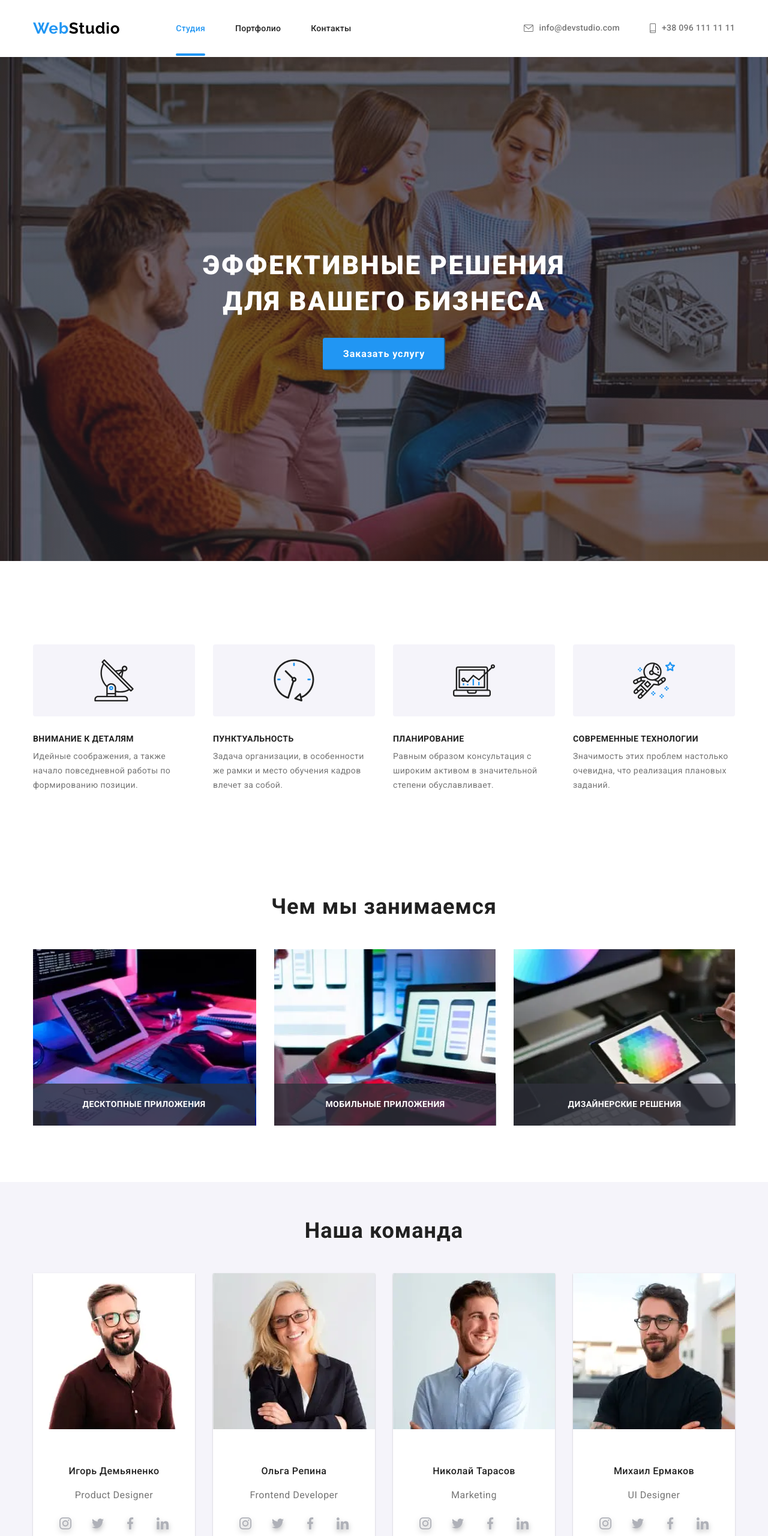
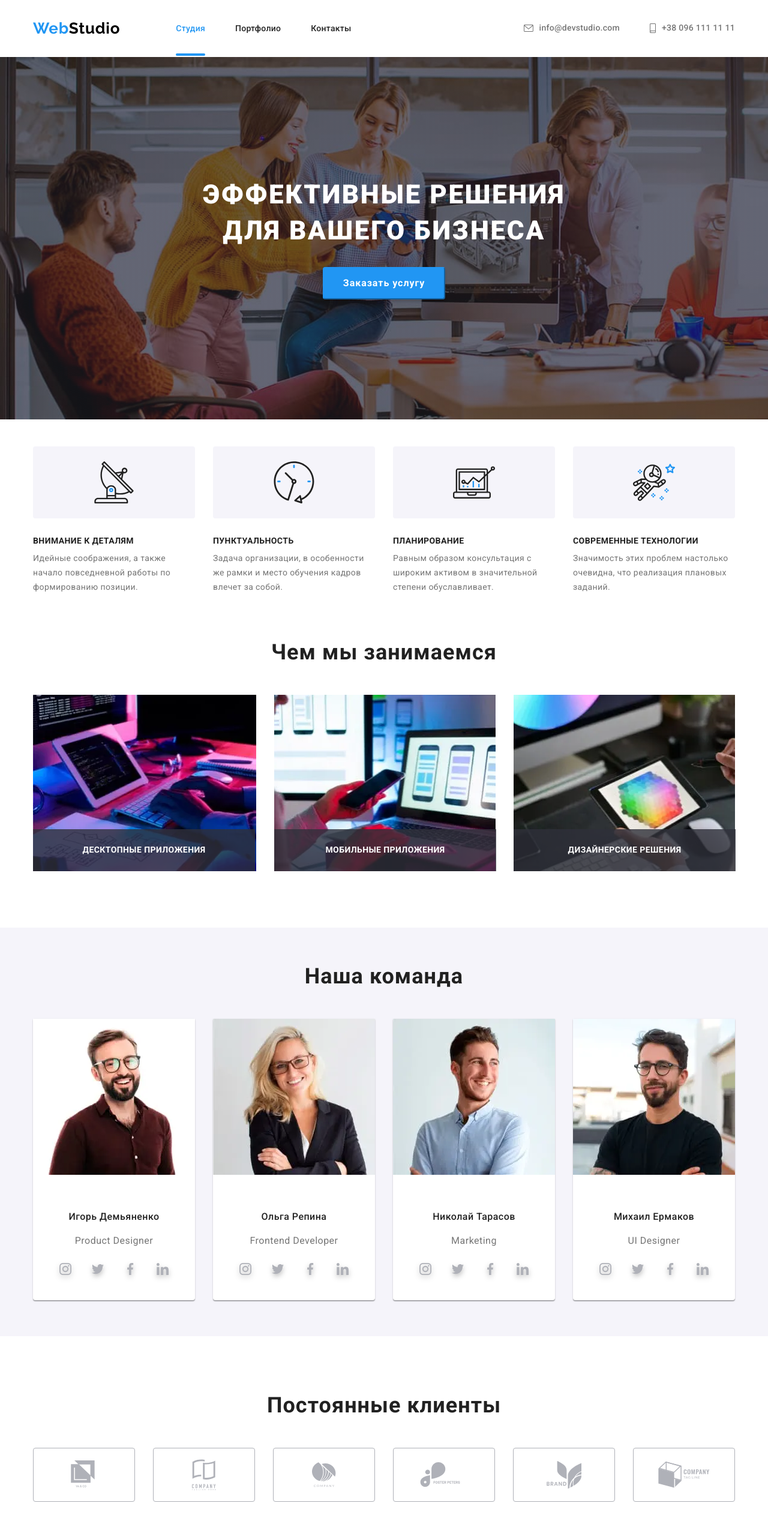
Before and after one commit to OlyaArta/goit-markup-hw-08, a plain HTML site: page index.html in a window 1280 px wide. Shown: the top 2560 px of the page at 60% size. Drawn offline with nearby package versions, Linux system fonts and the light colour scheme.

Commit message:
исправляет ошибки с марджинами

```diff
--- a/sass/layout/_clients.scss
+++ b/sass/layout/_clients.scss
@@ -15,6 +15,9 @@
 
   .clients__list {
     display: flex;
+    flex-wrap: wrap;
+      margin-left: -30px;
+      margin-top: -30px;
   }
 
   .clients__item {
@@ -59,13 +62,13 @@
       line-height: 1.18;
     }
 
-    .clients__list {
-      flex-wrap: wrap;
-      margin-left: -30px;
-    }
-
     .clients__item {
       flex-basis: calc(100% / 2 - 30px);
+    }
+    @media screen and (max-width: 767px) {
+      .container {
+        width: 480px;
+      }
     }
 
   @media screen and (min-width: 768px) {
@@ -81,6 +84,10 @@
     .clients__link {
       width: 226px;
       height: 90px;
+    }
+
+    .container {
+      margin: 0 auto;
     }
   }
 
--- a/sass/layout/_footer.scss
+++ b/sass/layout/_footer.scss
@@ -9,6 +9,7 @@
     flex-direction: column;
     justify-content: center;
     align-items: center;
+    margin: 0 auto;
   }
 
   .footer-box {
@@ -182,14 +183,10 @@
         flex-wrap: wrap;
         align-items: baseline;
         justify-content: space-around;
-    }
-
-    .footer-social__container {
-        margin-bottom: 60px;
+        margin: 0 auto;
     }
 
     .footer-box {
-        margin-right: 70px;
         margin-bottom: 0;
     }
 
@@ -197,13 +194,13 @@
         display: flex;
         flex-direction: column;
         width: 206px;
-        margin-left: 165px;
     }
 
     .footer-form__container {
         display: flex;
         flex-direction: column;
         width: 765px;
+        margin-top: 30px;
     }
 
     .footer-form {
--- a/sass/layout/_hero.scss
+++ b/sass/layout/_hero.scss
@@ -76,7 +76,9 @@
         url('../images/bg/hero-tablet.jpg');
         min-height: 400px;
         max-width: 765px;
+        margin: 0 auto;
     }
+
     @media (min-device-pixel-ratio: 2),
       (min-resolution: 192dpi),
       (min-resolution: 2dppx) {
@@ -94,6 +96,7 @@
       flex-direction: column;
       padding-bottom: 118px;
       padding-top: 118px;
+
     }
   }
 
@@ -124,6 +127,11 @@
       max-width: 696px;
       font-size: 44px;
       line-height: 1.36;
+    }
+
+    .hero__container {
+      padding-top: 0;
+      padding-bottom: 0;
     }
 
 }
--- a/sass/layout/_portfolio.scss
+++ b/sass/layout/_portfolio.scss
@@ -1,6 +1,7 @@
 .menu-nav {
     background-color: #ffffff;
     padding-top: 60px;
+    margin: 0 auto;
   }
 
   /* --- filter---*/
@@ -14,7 +15,7 @@
     display: inline-block;
     &:not(:last-child) {
       margin-right: 8px;
-      margin-bottom: 15px;
+
     }
   }
 
--- a/sass/layout/_skills-container.scss
+++ b/sass/layout/_skills-container.scss
@@ -1,6 +1,7 @@
 .skills__container {
     padding-top: 45px;
     padding-bottom: 45px;
+    margin: 0 auto;
 }
 
 .skills__box {
@@ -53,6 +54,11 @@
 
     .skills__title {
         text-align: start;
+    }
+
+    .section {
+        padding-top: 0;
+        padding-bottom: 0;
     }
 }
 
--- a/sass/layout/_team-container.scss
+++ b/sass/layout/_team-container.scss
@@ -2,6 +2,10 @@
     background-color: #F5F4FA;
     padding-top: 60px;
     padding-bottom: 60px;
+}
+
+.team__box {
+    padding: 30px 32px;
 }
 
 .team__title {
@@ -46,10 +50,13 @@
     display: flex;
     margin-bottom: 24px;
     max-width: 206px;
-    justify-content: space-between;
+   /* justify-content: space-between;
     padding-left: 122px;
     padding-right: 122px;
-    margin-left: 0px;
+    margin-left: 0px;*/
+    align-items: center;
+    margin: 0 auto;
+    padding-top: 16px;
 }
 
 
@@ -59,6 +66,10 @@
       justify-content: space-around;
       padding-top: 60px;
       padding-bottom: 60px;
+    }
+
+    .team__box {
+        padding: 30px 32px;
     }
 
     .team__item {
@@ -82,11 +93,9 @@
     }
 
 .team  .social__list {
-        margin-bottom: 24px;
-        padding-left: 89px;
-        padding-right: 89px;
         display: flex;
-        justify-content: space-between;
+        align-items: center;
+        margin-bottom: 0;
     }
   }
 
@@ -116,6 +125,7 @@
 .team__box {
     padding-top: 30px;
     padding-bottom: 30px;
+    margin: 0 auto;
 }
 
 .team__title {
@@ -139,7 +149,6 @@
   }
 
   .team  .social__list {
-      margin-left: 32px;
       padding-left: 0px;
       padding-right: 0px;
   }
```
Also changed, not shown: css/main.css, css/main.min.css, 2 other files.
